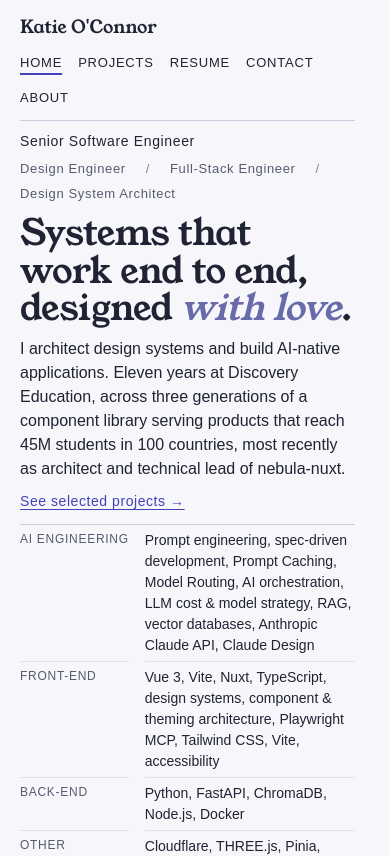
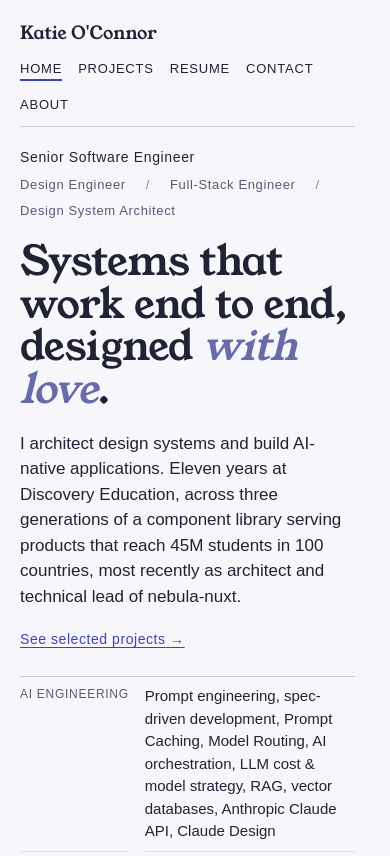
Before and after one commit to ktocdev/portfolio, a Next.js app: page / in a window 390 px wide. Shown: the top 856 px of the page. Built offline with nearby package versions, Linux system fonts and the light colour scheme; a web font is replaced by a local one.

Commit message:
PORT-5 - adjust font sizes to display more comfortably on mid and small screens. set agentRules: false. add more stuff to skills

```diff
--- a/next.config.ts
+++ b/next.config.ts
@@ -9,6 +9,8 @@ const nextConfig: NextConfig = {
   /* Emit /projects/index.html rather than /projects.html so static hosts
      resolve routes identically with or without the trailing slash. */
   trailingSlash: true,
+  /* Stop `next dev` regenerating AGENTS.md / CLAUDE.md in the repo root. */
+  agentRules: false,
 };
 
 export default nextConfig;
--- a/src/app/globals.css
+++ b/src/app/globals.css
@@ -175,24 +175,31 @@
   --z-skip: 10;
 }
 
-/* --- Short viewports ---------------------------------------------------- */
-/* The shell is designed to fit 100dvh, but on a laptop it is the hero's own
-   text that pushes the footer past the fold — the figure only ever stretches
-   to match the text column and is never the taller of the two.
-   Below 75rem tall, type and spacing switch to steeper curves. Each one is
-   algebraically equal to the base curve at exactly 75rem, so there is no jump
-   at the breakpoint; below it they simply fall faster. Every upper bound is
-   unreachable here, so viewports taller than 75rem render exactly as designed. */
-@media (max-height: 75rem) {
+/* --- Fit-to-viewport mode ----------------------------------------------- */
+/* The shell is designed to fit 100dvh, but on most screens it is the hero's
+   own text that pushes the footer past the fold. Steeper type and spacing
+   curves can pull the page back inside the viewport, but only where the
+   columns are broad enough to absorb the wrapping: a 1080p desktop or large
+   laptop in a maximized browser. On moderate laptops (1536×864, 1440×900,
+   1366×768) and phones, fitting would mean floor-value type and 4px row
+   padding, so they keep the designed sizes and simply scroll.
+   The mode is therefore gated on width and height together. Above 75rem tall
+   the base curves already fit; below 54rem even compaction cannot. Each curve
+   meets its base curve at 75rem (page-y within a few px), so there is no jump
+   at the top edge; below it they fall faster.
+   The curves are deliberately gentle: most of the saving comes from the
+   heading dropping to two lines and the lead (widened in page.module.css) to
+   five, so type and spacing only need to give up a little. Steeper curves
+   overshoot and leave a dead band above the skills table instead.
+   page.module.css mirrors this query for the home hero's own spacing. */
+@media (min-width: 105rem) and (min-height: 54rem) and (max-height: 75rem) {
   :root {
-    --type-display: clamp(2.25rem, 1.6vw + 7vh - 2.55rem, 5.25rem);
-    --type-lead: clamp(1rem, 0.07rem + 0.42vw + 1.2vh, 1.375rem);
+    --type-display: clamp(2.5rem, 1.6vw + 6vh - 1.8rem, 5.25rem);
+    --type-lead: clamp(1rem, 0.2rem + 0.42vw + 1.03vh, 1.375rem);
 
-    --type-body-sm: clamp(0.875rem, 0.8rem + 0.3vw + 0.4vh - 0.3rem, 1.125rem);
-
-    --space-page-y: clamp(0.85rem, 1.2vw + 2.4vh - 0.9rem, 3rem);
-    --space-section-gap: clamp(0.65rem, 5vh - 2.1rem, 2.25rem);
-    --space-stack: clamp(0.65rem, 5vh - 2.1rem, 2rem);
+    --space-page-y: clamp(0.85rem, 1.2vw + 2.4vh - 0.6rem, 3rem);
+    --space-section-gap: clamp(0.85rem, 4vh - 1.2rem, 2.25rem);
+    --space-stack: clamp(0.85rem, 4vh - 1.2rem, 2rem);
   }
 }
 
--- a/src/app/page.module.css
+++ b/src/app/page.module.css
@@ -11,7 +11,7 @@
   display: flex;
   flex-direction: column;
   justify-content: space-between;
-  gap: clamp(0.65rem, 6vh - 2.4rem, 2.5rem);
+  gap: clamp(1.25rem, 3vh, 2.5rem);
   min-width: 0;
 }
 
@@ -68,10 +68,15 @@
   text-wrap: pretty;
 }
 
-/* Short viewports trade the narrow designed measure for fewer lines — at 34ch
-   the lead runs to six or seven lines, and those two extra lines are a large
-   part of what pushes the footer past the fold on a laptop. */
-@media (max-height: 75rem) {
+/* Fit-to-viewport mode — same query as globals.css, which explains the gate.
+   Wide, moderately short viewports trade the narrow designed measure for
+   fewer lead lines and tighten the hero's own spacing; everywhere else keeps
+   the designed values and scrolls. */
+@media (min-width: 105rem) and (min-height: 54rem) and (max-height: 75rem) {
+  .left {
+    gap: clamp(1rem, 4.5vh - 1.125rem, 2.5rem);
+  }
+
   .lead {
     max-width: 46ch;
   }
@@ -95,7 +100,7 @@
 
 .skillLabel,
 .skillItems {
-  padding: clamp(0.25rem, 2vh - 0.75rem, 0.75rem) 0;
+  padding: clamp(0.45rem, 1vh, 0.75rem) 0;
   border-bottom: 1px solid var(--border-subtle);
 }
 
--- a/src/content/site.ts
+++ b/src/content/site.ts
@@ -39,7 +39,7 @@ export const SKILLS: SkillRow[] = [
   {
     label: 'Front-end',
     items:
-      'Vue 3, Vite, Nuxt, TypeScript, design systems, component & theming architecture, Playwright MCP, Tailwind CSS, Vite, accessibility',
+      'Vue 3, Vite, Nuxt, React, Next.js, TypeScript, design systems, component & theming architecture, Playwright MCP, Tailwind CSS, Vite, accessibility',
   },
   {
     label: 'Back-end',
```
